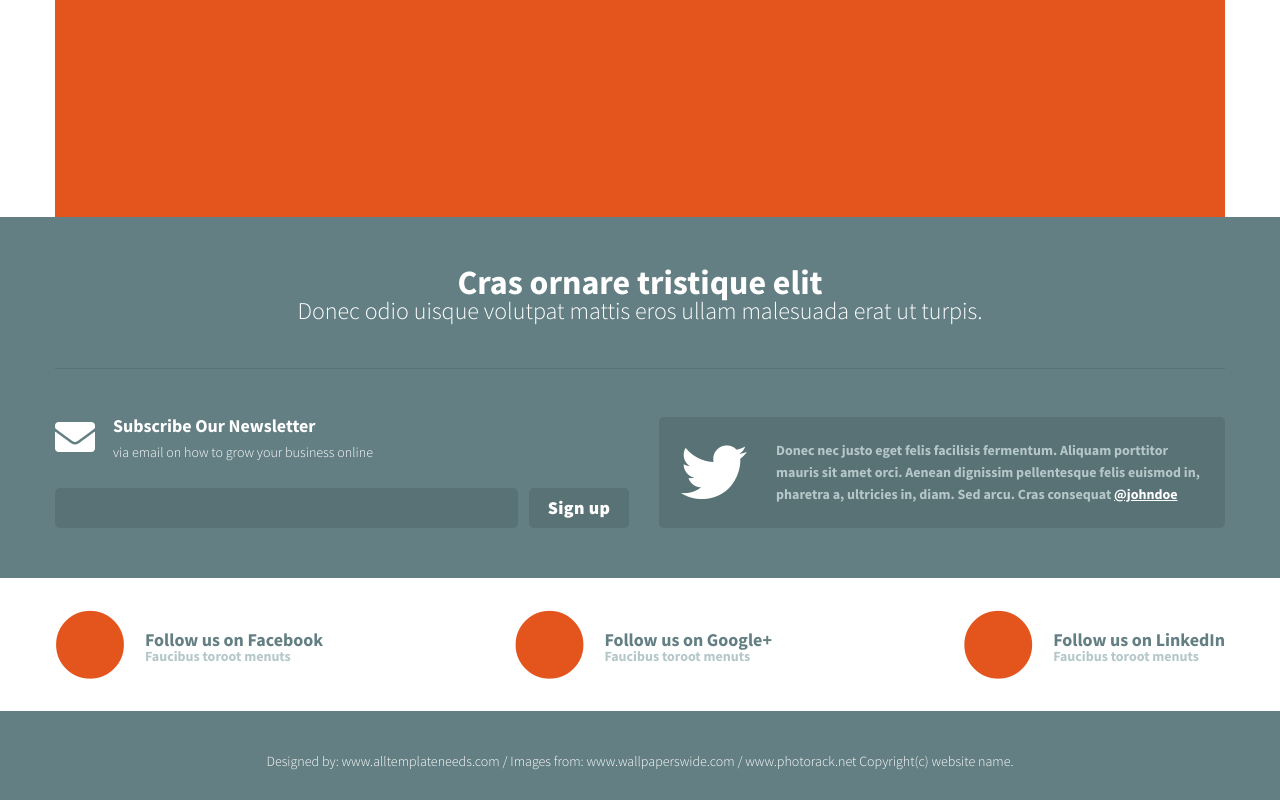
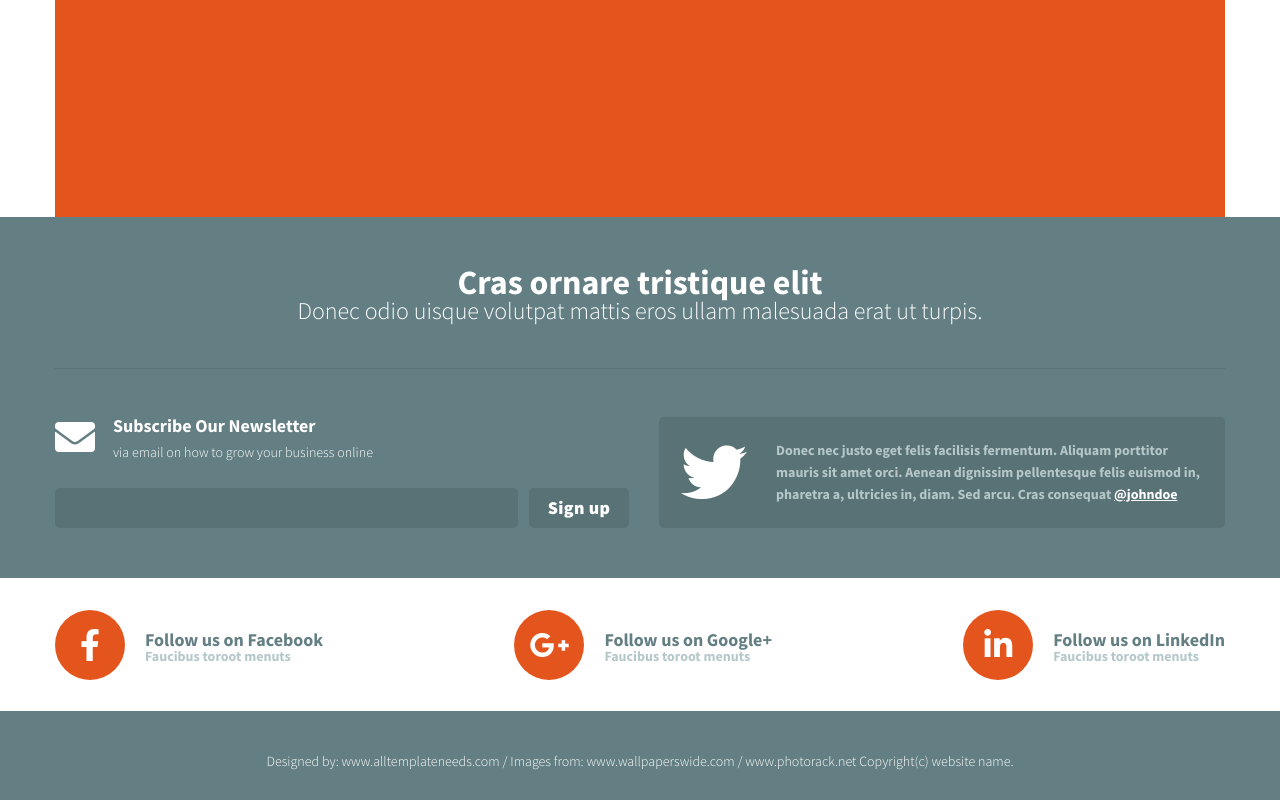
Before and after one commit to KonovalovaVV/html-css, a plain HTML site: page index.html in a window 1280 px wide. Shown: the part 1118-1918 px from the top of the page. Drawn offline with Linux system fonts and the light colour scheme.

Commit message:
Add logo icons.

```diff
--- a/css/content.css
+++ b/css/content.css
@@ -29,4 +29,11 @@
     background-color: #597275;
     border-radius: 5px;
     border: none;
+    cursor: pointer;
+
+    color: #ffffff;
+    font-family: SourceSansPro-Black;
+    font-size: 18px;
+    line-height: 25.6px;
+    letter-spacing: 0.36px;
 }
--- a/css/footer.css
+++ b/css/footer.css
@@ -10,11 +10,14 @@
 
 .footer-content {
     margin: 0 auto;
-    max-width: 1170px;
+    width: 1170px;
+}
+
+.footer-dark {
+    background-color: #637f83;
 }
 
 .subscribe-form {
-    background-color: #637f83;
     width: 100%;
 }
 
@@ -98,14 +101,6 @@
     border: none;
 }
 
-.button-sign-up {
-    color: #ffffff;
-    font-family: SourceSansPro-Black;
-    font-size: 18px;
-    line-height: 25.6px;
-    letter-spacing: 0.36px;
-}
-
 .form__info {
     margin: auto;
     display: flex;
@@ -168,15 +163,24 @@
 }
 
 .social-link__icon {
-    font-size: 70px;
-    color: #e4551d;
+    font-size: 32px;
+    color: #ffffff;
+}
+
+.social-link__icon-wrapper {
+    width: 70px;
+    height: 70px;
+    display: flex;
+    margin-top: 32px;
     margin-right: 20px;
-    margin-top: 32px;
+    justify-content: center;
+    align-items: center;
+    background-color: #e4551d;
+    border-radius: 50%;
 }
 
 .author {
     display: flex;
-    background-color: #637f83;
     padding: 38px;
 }
 
--- a/index.html
+++ b/index.html
@@ -45,8 +45,9 @@
 
   <footer class="footer">
 
+    <div class="footer-dark">
+      <div class="footer-content">
         <div class="subscribe-form">
-      <div class="footer-content">
           <div class="subscribe-form__header">
             <h2 class="header-label">Cras ornare tristique elit</h2>
             <h2 class="header-descripton">Donec odio uisque volutpat mattis
@@ -67,10 +68,8 @@
                 </div>
               </div>
               <div class="form__section-input">
-              <input class="form__input-input-field">
-              <button class="button">
-                <span class="button-sign-up">Sign up</span>
-              </button>
+                <input type="text" class="form__input-input-field">
+                <button class="button">Sign up</button>
               </div>
             </div>
             <div class="form__info">
@@ -85,25 +84,32 @@
           </div>
         </div>
       </div>
+    </div>
 
     <div class="footer-content">
       <div class="social">
         <a href="#" class="social-link">
-          <i class="social-link__icon fas fa-circle"></i>
+          <div class="social-link__icon-wrapper">
+            <i class="social-link__icon fab fa-facebook-f"></i>
+          </div>
           <div class="social-link__info">
             <span class="social-link__info-label">Follow us on Facebook</span>
             <span class="social-link__info-description">Faucibus toroot menuts</span>
           </div>
         </a>
         <a href="#" class="social-link">
-          <i class="social-link__icon fas fa-circle"></i>
+          <div class="social-link__icon-wrapper">
+            <i class="social-link__icon fab fa-google-plus-g"></i>
+          </div>
           <div class="social-link__info">
             <span class="social-link__info-label">Follow us on Google+</span>
             <span class="social-link__info-description">Faucibus toroot menuts</span>
           </div>
         </a>
         <a href="#" class="social-link">
-          <i class="social-link__icon fas fa-circle"></i>
+          <div class="social-link__icon-wrapper">
+            <i class="social-link__icon fab fa-linkedin-in"></i>
+          </div>
           <div class="social-link__info">
             <span class="social-link__info-label">Follow us on LinkedIn</span>
             <span class="social-link__info-description">Faucibus toroot menuts</span>
@@ -112,6 +118,8 @@
       </div>
     </div>
 
+    <div class="footer-dark">
+      <div class="footer-section--dark">
         <div class="author">
           <div class="author__text">
             Designed by: www.alltemplateneeds.com / Images from: www.wallpaperswide.com / www.photorack.net
@@ -119,6 +127,8 @@
             website name.
           </div>
         </div>
+      </div>
+    </div>
 
   </footer>
 </body>
```
Lines whose indentation alone changed are shown as unchanged.
